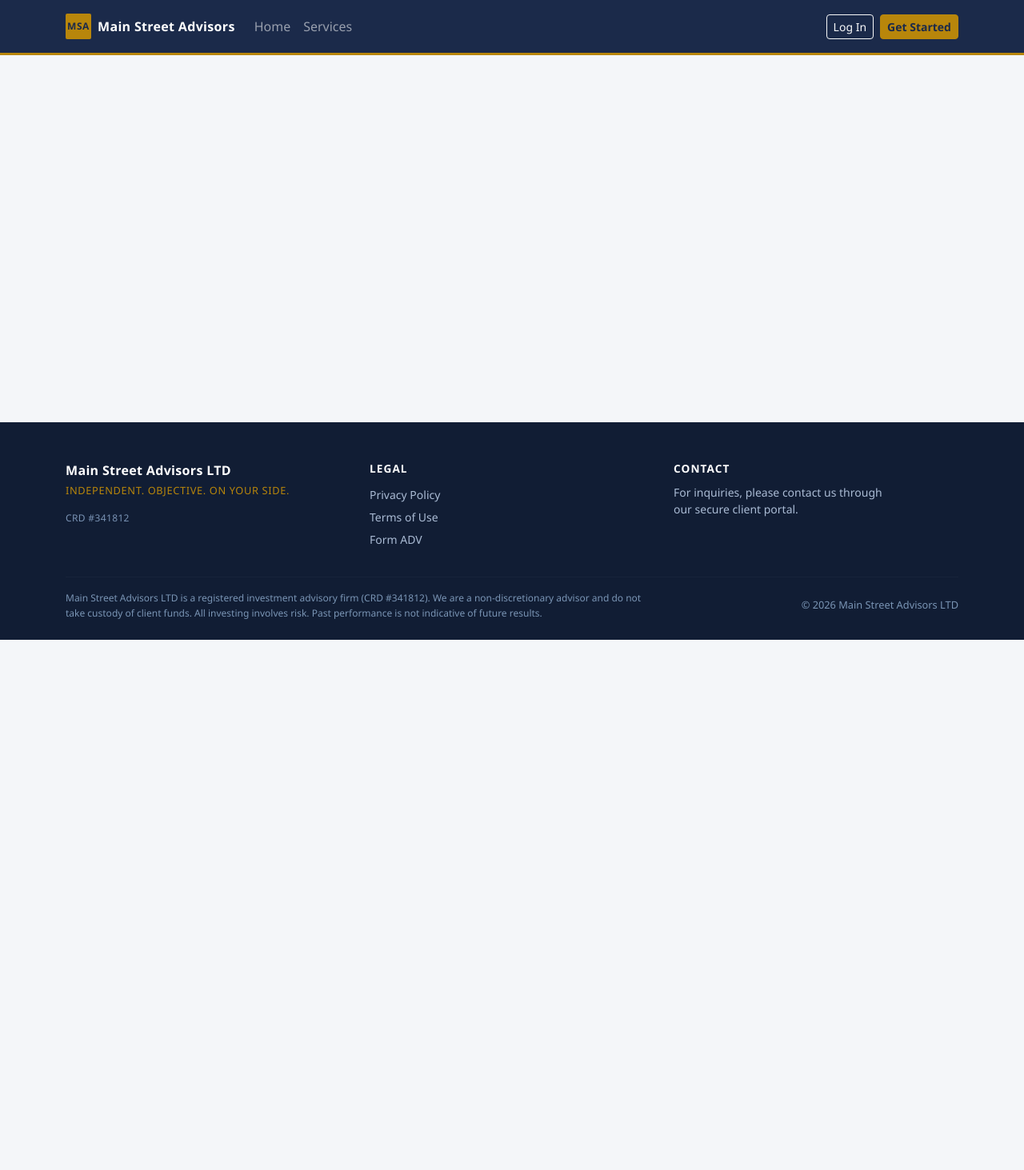
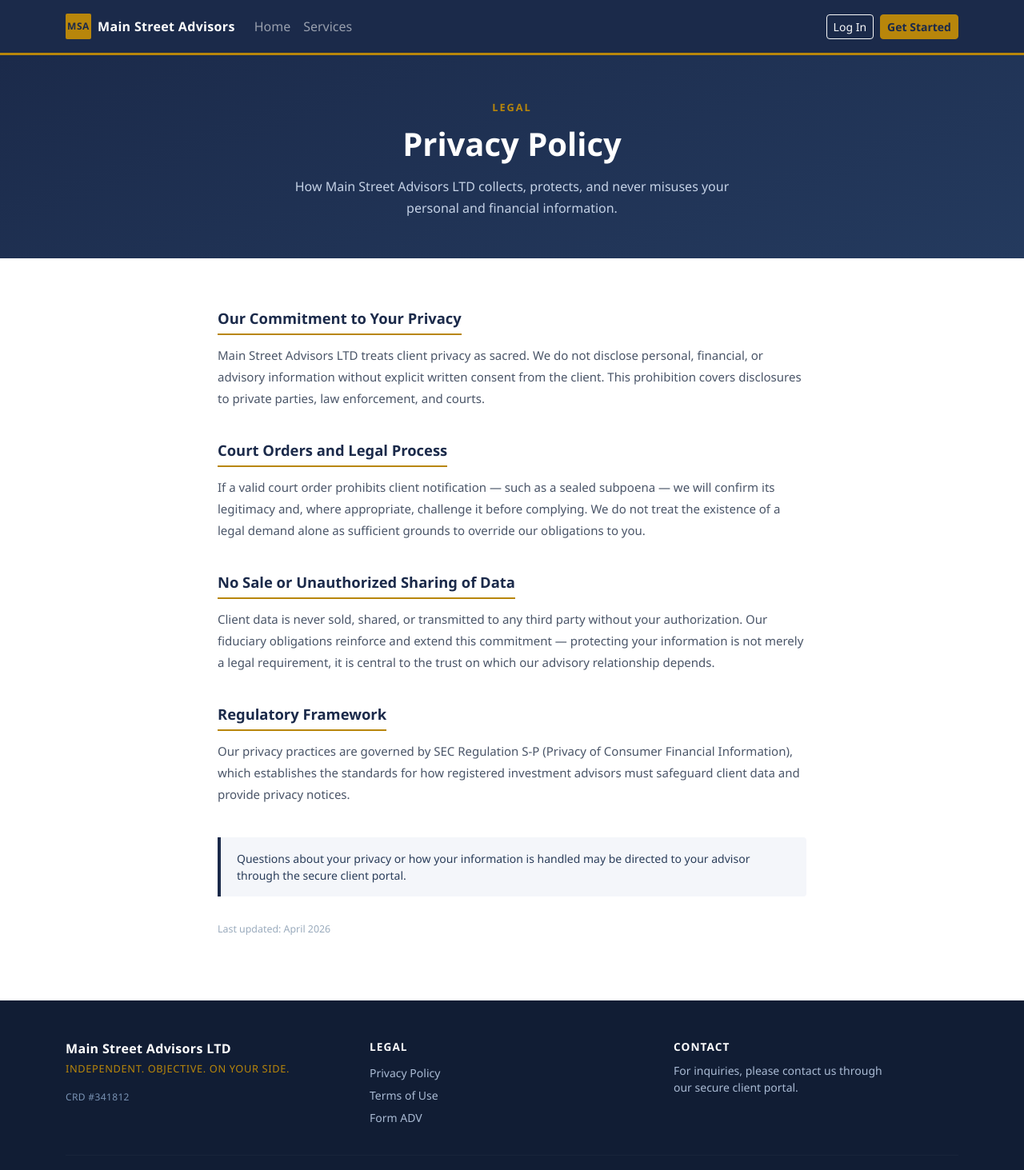
Before and after one commit to seankanderson/msa-ui, a Vue app: page /privacy in a window 1280 px wide. Shown: the top 1463 px of the page at 80% size. Before the commit the page ends 800 px from the top, so only its background shows below. Built offline with nearby package versions, Linux system fonts and the light colour scheme; the HTML template or start-up script is replaced by a standard one.

Commit message:
addedx privacy policy

```diff
--- a/src/components/layout/FooterBar.vue
+++ b/src/components/layout/FooterBar.vue
@@ -14,7 +14,7 @@ const year = new Date().getFullYear()
         <div class="col-md-4">
           <p class="msa-footer-heading">Legal</p>
           <ul class="list-unstyled msa-footer-links mb-0">
-            <li><a href="#">Privacy Policy</a></li>
+            <li><RouterLink to="/privacy">Privacy Policy</RouterLink></li>
             <li><a href="#">Terms of Use</a></li>
             <li><a href="#">Form ADV</a></li>
           </ul>
--- a/src/router/index.ts
+++ b/src/router/index.ts
@@ -13,6 +13,11 @@ const router = createRouter({
       path: '/services',
       name: 'services',
       component: () => import('@/views/ServicesView.vue'),
+    },
+    {
+      path: '/privacy',
+      name: 'privacy',
+      component: () => import('@/views/PrivacyView.vue'),
     },
     {
       path: '/login',
--- /dev/null
+++ b/src/views/PrivacyView.vue
@@ -0,0 +1,157 @@
+<script setup lang="ts">
+// Privacy Policy — MSA client data and confidentiality commitment
+</script>
+
+<template>
+  <!-- PAGE HEADER -->
+  <section class="msa-privacy-hero">
+    <div class="container">
+      <div class="row justify-content-center text-center">
+        <div class="col-lg-7">
+          <p class="msa-privacy-eyebrow">Legal</p>
+          <h1 class="msa-privacy-headline">Privacy Policy</h1>
+          <p class="msa-privacy-subhead">
+            How Main Street Advisors LTD collects, protects, and never misuses your
+            personal and financial information.
+          </p>
+        </div>
+      </div>
+    </div>
+  </section>
+
+  <!-- CONTENT -->
+  <section class="msa-privacy-body">
+    <div class="container">
+      <div class="row justify-content-center">
+        <div class="col-lg-8">
+
+          <div class="msa-privacy-section">
+            <h2 class="msa-privacy-section-title">Our Commitment to Your Privacy</h2>
+            <p>
+              Main Street Advisors LTD treats client privacy as sacred. We do not disclose
+              personal, financial, or advisory information without explicit written consent
+              from the client. This prohibition covers disclosures to private parties, law
+              enforcement, and courts.
+            </p>
+          </div>
+
+          <div class="msa-privacy-section">
+            <h2 class="msa-privacy-section-title">Court Orders and Legal Process</h2>
+            <p>
+              If a valid court order prohibits client notification — such as a sealed subpoena
+              — we will confirm its legitimacy and, where appropriate, challenge it before
+              complying. We do not treat the existence of a legal demand alone as sufficient
+              grounds to override our obligations to you.
+            </p>
+          </div>
+
+          <div class="msa-privacy-section">
+            <h2 class="msa-privacy-section-title">No Sale or Unauthorized Sharing of Data</h2>
+            <p>
+              Client data is never sold, shared, or transmitted to any third party without
+              your authorization. Our fiduciary obligations reinforce and extend this
+              commitment — protecting your information is not merely a legal requirement,
+              it is central to the trust on which our advisory relationship depends.
+            </p>
+          </div>
+
+          <div class="msa-privacy-section">
+            <h2 class="msa-privacy-section-title">Regulatory Framework</h2>
+            <p>
+              Our privacy practices are governed by SEC Regulation S-P (Privacy of Consumer
+              Financial Information), which establishes the standards for how registered
+              investment advisors must safeguard client data and provide privacy notices.
+            </p>
+          </div>
+
+          <div class="msa-privacy-notice">
+            <p class="mb-0">
+              Questions about your privacy or how your information is handled may be directed
+              to your advisor through the secure client portal.
+            </p>
+          </div>
+
+          <p class="msa-privacy-updated">Last updated: April 2026</p>
+
+        </div>
+      </div>
+    </div>
+  </section>
+</template>
+
+<style scoped>
+/* HERO */
+.msa-privacy-hero {
+  background: linear-gradient(160deg, var(--msa-navy) 0%, #243a5e 100%);
+  color: #fff;
+  padding: 3.5rem 0 3rem;
+}
+
+.msa-privacy-eyebrow {
+  font-size: 0.8rem;
+  text-transform: uppercase;
+  letter-spacing: 0.15em;
+  color: var(--msa-gold);
+  font-weight: 600;
+  margin-bottom: 0.75rem;
+}
+
+.msa-privacy-headline {
+  font-size: clamp(1.75rem, 4vw, 2.5rem);
+  font-weight: 700;
+  line-height: 1.2;
+  margin-bottom: 1rem;
+}
+
+.msa-privacy-subhead {
+  font-size: 1rem;
+  color: #c5d2e6;
+  max-width: 560px;
+  margin: 0 auto;
+  line-height: 1.7;
+}
+
+/* BODY */
+.msa-privacy-body {
+  padding: 4rem 0 5rem;
+  background-color: #fff;
+}
+
+.msa-privacy-section {
+  margin-bottom: 2.5rem;
+}
+
+.msa-privacy-section-title {
+  font-size: 1.15rem;
+  font-weight: 700;
+  color: var(--msa-navy);
+  margin-bottom: 0.75rem;
+  padding-bottom: 0.5rem;
+  border-bottom: 2px solid var(--msa-gold);
+  display: inline-block;
+}
+
+.msa-privacy-section p {
+  font-size: 0.9375rem;
+  color: #4a5568;
+  line-height: 1.8;
+  margin: 0;
+}
+
+.msa-privacy-notice {
+  background-color: #f4f6fa;
+  border-left: 4px solid var(--msa-navy);
+  border-radius: 0 4px 4px 0;
+  padding: 1rem 1.25rem;
+  font-size: 0.875rem;
+  color: #2a3d5a;
+  margin-top: 2.5rem;
+}
+
+.msa-privacy-updated {
+  font-size: 0.775rem;
+  color: #9aabbd;
+  margin-top: 2rem;
+  margin-bottom: 0;
+}
+</style>
```
